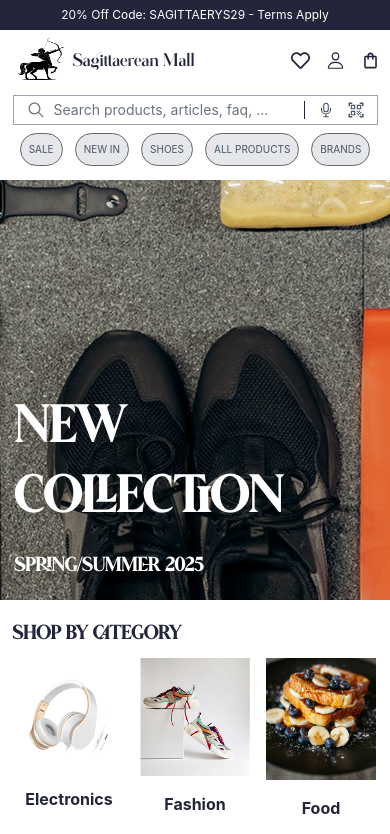
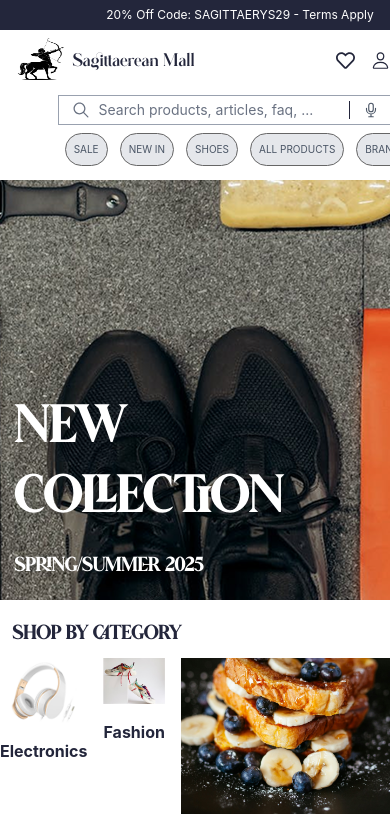
Before and after one commit to sagittaerys/e-commerce-web, a Next.js app: page / in a window 390 px wide. Shown: the top 834 px of the page. Built offline with nearby package versions, Linux system fonts and the light colour scheme.

Commit message:
responsiveness testing

```diff
--- a/app/globals.css
+++ b/app/globals.css
@@ -146,6 +146,7 @@
 
 body{
   overflow-x: hidden;
+  max-width: 480px;
 }
 
 
@@ -156,7 +157,8 @@
     left: 0;
     background-color: white;
     z-index: 1000;
-    width: 100%;
+    width: 480px;
+    /* margin: 0; */
   }
 
   .banner-height{
@@ -187,6 +189,7 @@
   .search{
     flex-direction: column-reverse;
     padding: 5px 14px;
+    /* justify-content */
   }
 
   .input-field{
@@ -232,6 +235,12 @@
     justify-content: center;
   }
 
+  .categories-image{
+    width: 100%;
+    aspect-ratio: 4/3;
+    object-fit: cover;
+  }
+
   /* trending */
 
   .trending-main{
--- a/components/Categories.js
+++ b/components/Categories.js
@@ -16,7 +16,7 @@
           <div className="electronics">
           <div className="image">
                <div>
-                <Image src= "/prod9.png" width={110} height={130} alt="electronics" />
+                <Image className="categories-image" src= "/prod9.png" width={110} height={130} alt="electronics" />
               </div>
               <div className="text-center  text">
                 <h3 className="font-bold text-[#23263b] my-2 pt-2">Electronics</h3>
@@ -30,7 +30,7 @@
         <Link className="hover:border-2 rounded-md hover:border-[#23263b]" href= "/fashion">
           <div className="fashion">
              <div>
-              <Image src= "/Image III.png" width={110} height={136} alt="fashion" />
+              <Image className="categories-image" src= "/Image III.png" width={110} height={136} alt="fashion" />
 
           </div>
              <div className="text-center text">
@@ -42,7 +42,7 @@
         <Link className="hover:border-2 rounded-md hover:border-[#23263b]" href= "/food">
           <div className="food">
           <div>
-              <Image src= "/Food III.png" width={110} height={130} alt="food" />
+              <Image className="categories-image" src= "/Food III.png" width={110} height={130} alt="food" />
           </div>
              <div className="text-center text">
                 <h3 className="font-bold text-[#23263b] my-2 pt-2">Food</h3>
```
